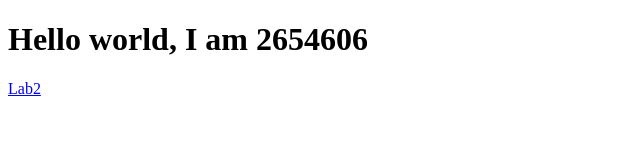
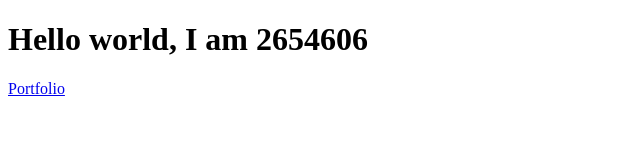
Before and after one commit to Mashego22-git/Lab1, a plain HTML site: page index.html in a window 1280 px wide. Shown: the full height of the page, 0-640 px from the left. Drawn offline with Linux system fonts and the light colour scheme.

Commit message:
Changed from lab to Portfolio

```diff
--- a/index.html
+++ b/index.html
@@ -9,7 +9,7 @@
     <h1>
       Hello world, I am 2654606
     </h1>
-    <a href="2654606-lab2.html">Lab2</a>
+    <a href="2654606-lab2.html">Portfolio</a>
 
   </body>
 
```
